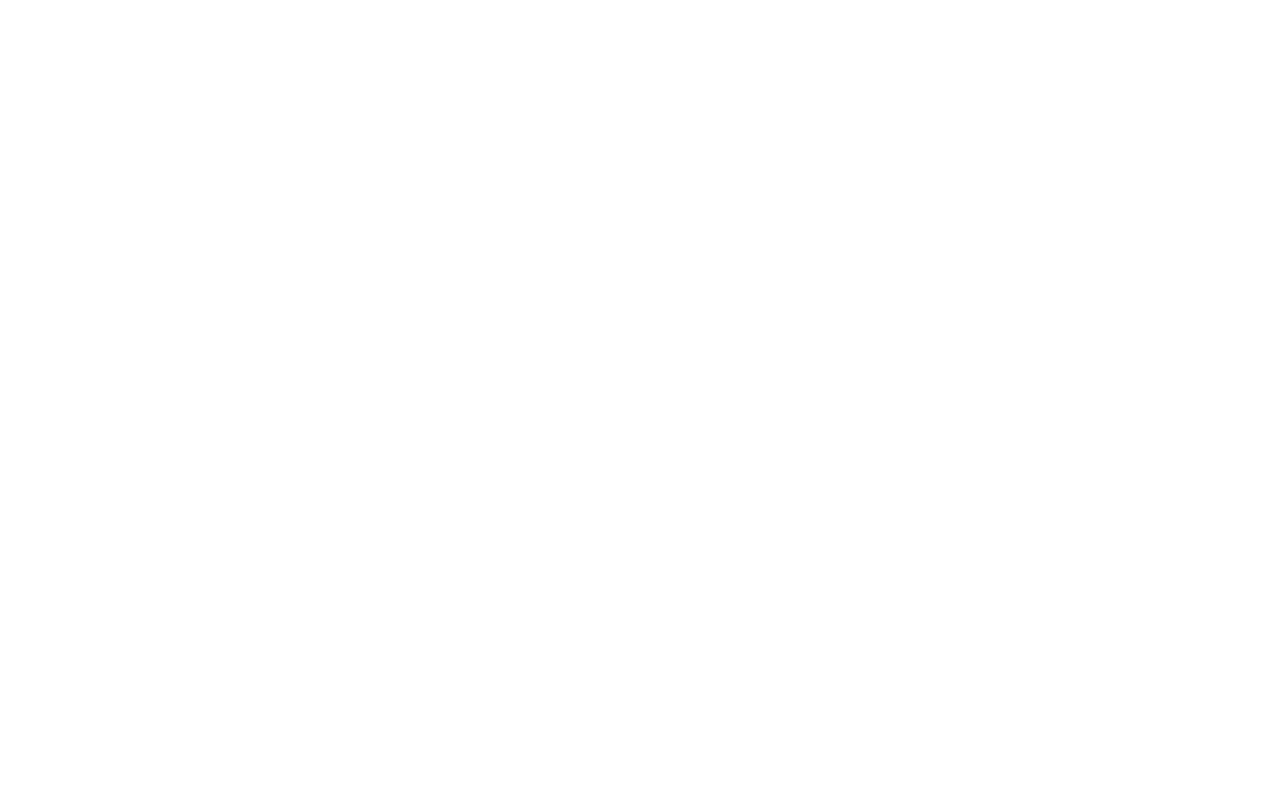
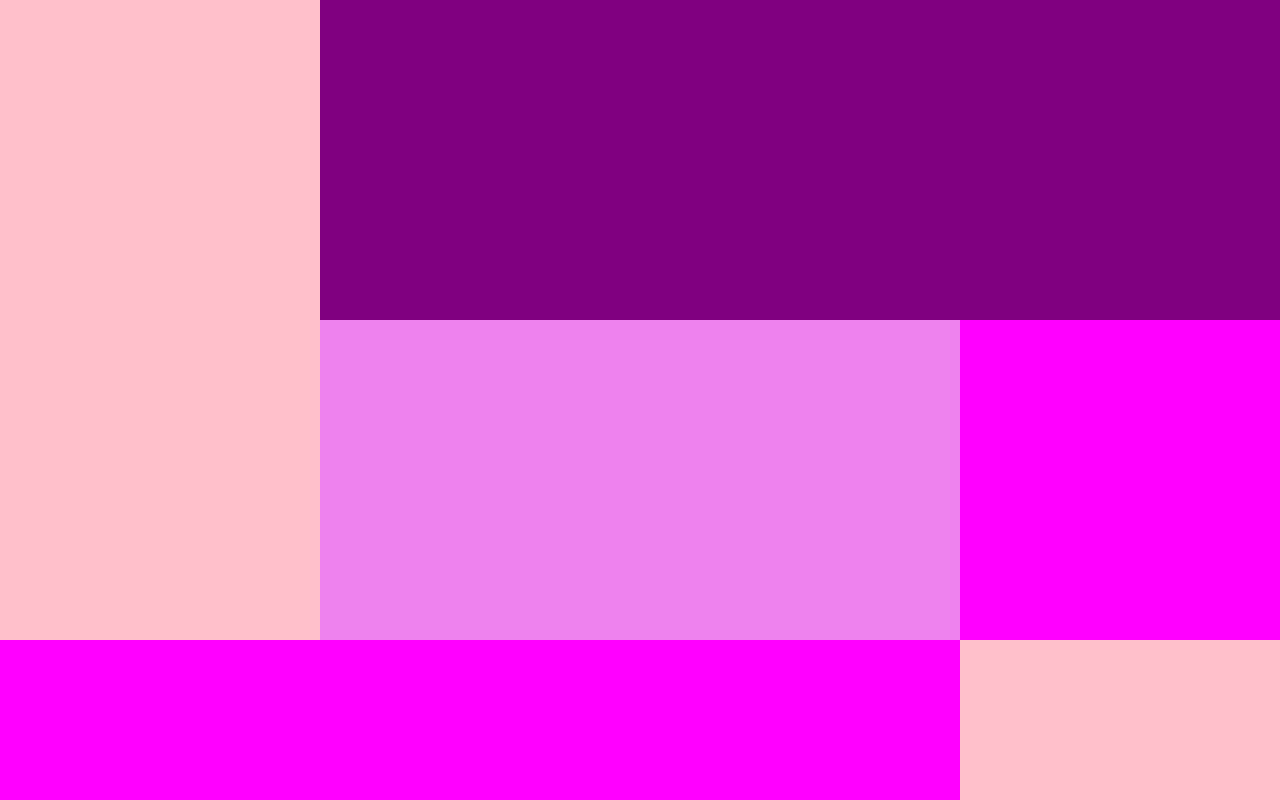
Before and after one commit to bashiroglu/learning-react-withColt, a React (Create React App) app: page / in a window 1280 px wide. Shown: the top 800 px of the page. Built offline with nearby package versions, Linux system fonts and the light colour scheme.

Commit message:
finished and examined box colors project

```diff
--- a/src/App.js
+++ b/src/App.js
@@ -1,9 +1,15 @@
-import React from 'react';
-
+import React, { Component } from 'react';
+import BoxContainer from './BoxContainer';
 import './App.css';
 
-function App() {
-  return <div className="App"></div>;
+class App extends Component {
+  render() {
+    return (
+      <div className="App">
+        <BoxContainer />
+      </div>
+    );
+  }
 }
 
 export default App;
--- /dev/null
+++ b/src/Box.css
@@ -0,0 +1,4 @@
+.Box {
+  height: 20em;
+  width: 20em;
+}
--- /dev/null
+++ b/src/Box.js
@@ -0,0 +1,33 @@
+import React, { Component } from "react";
+import { choice } from "./helpers";
+import "./Box.css";
+
+class Box extends Component {
+  constructor(props) {
+    super(props);
+    this.state = { color: choice(this.props.colors) };
+    this.handleClick = this.handleClick.bind(this);
+  }
+  pickColor() {
+    let newColor;
+    do {
+      newColor = choice(this.props.colors);
+    } while (newColor === this.state.color);
+
+    this.setState({ color: newColor });
+  }
+  handleClick() {
+    this.pickColor();
+  }
+  render() {
+    return (
+      <div
+        className='Box'
+        style={{ backgroundColor: this.state.color }}
+        onClick={this.handleClick}
+      />
+    );
+  }
+}
+
+export default Box;
--- /dev/null
+++ b/src/BoxContainer copy.css
@@ -0,0 +1,7 @@
+.BoxContainer {
+  display: flex;
+  flex-wrap: wrap;
+  justify-content: center;
+  align-items: center;
+  flex: 1;
+}
--- /dev/null
+++ b/src/BoxContainer.css
@@ -0,0 +1,7 @@
+.BoxContainer {
+  display: flex;
+  flex-wrap: wrap;
+  justify-content: center;
+  align-items: center;
+  flex: 1;
+}
--- /dev/null
+++ b/src/BoxContainer.js
@@ -0,0 +1,18 @@
+import React, { Component } from "react";
+import Box from "./Box";
+import "./BoxContainer.css";
+
+class BoxContainer extends Component {
+  static defaultProps = {
+    numBoxes: 18,
+    allColors: ["purple", "magenta", "violet", "pink"]
+  };
+  render() {
+    const boxes = Array.from({ length: this.props.numBoxes }).map(() => (
+      <Box colors={this.props.allColors} />
+    ));
+    return <div className='BoxContainer'>{boxes}</div>;
+  }
+}
+
+export default BoxContainer;
--- /dev/null
+++ b/src/helpers.js
@@ -0,0 +1,6 @@
+function choice(array) {
+  let randomIndex = Math.floor(Math.random() * array.length);
+  return array[randomIndex];
+}
+
+export { choice };
```
